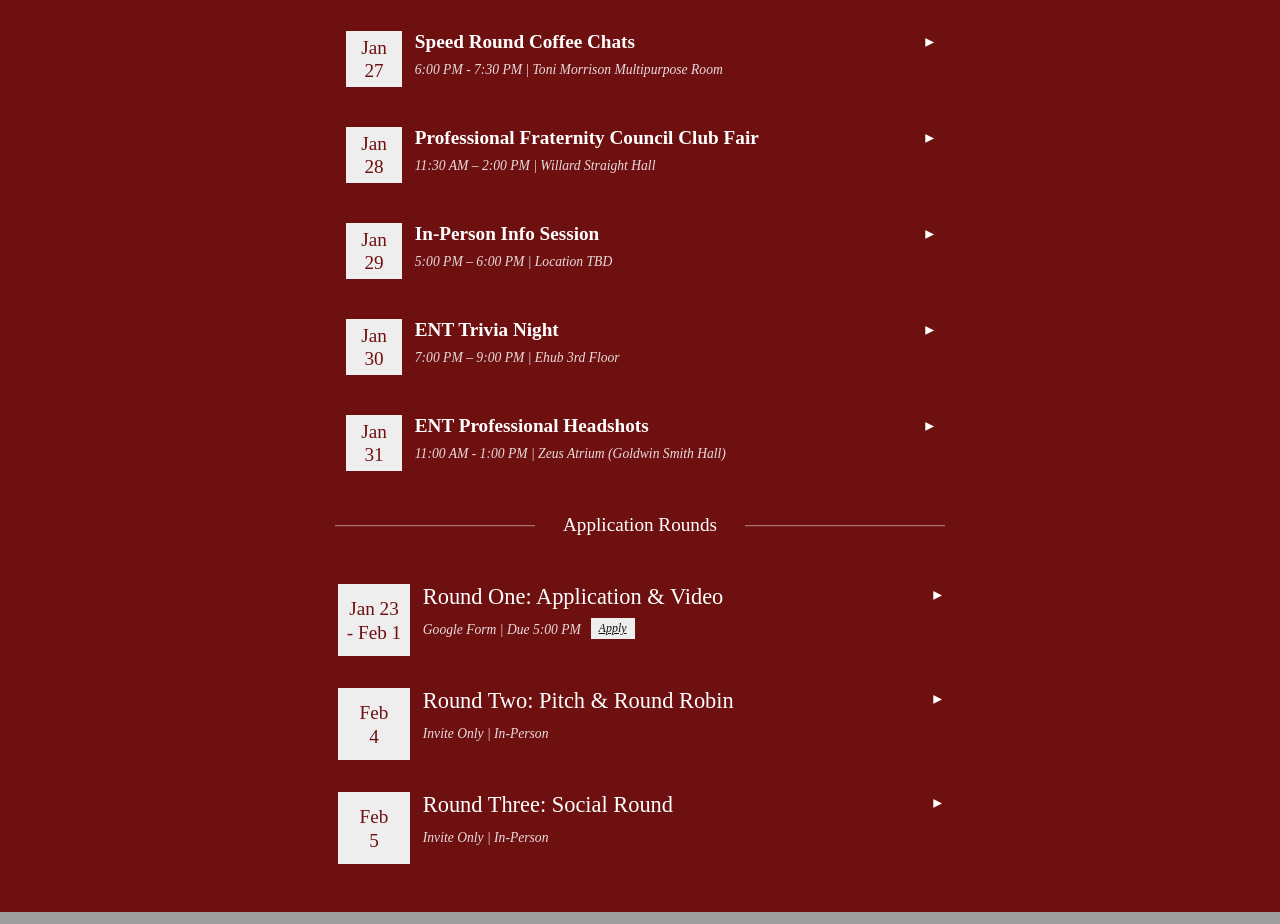
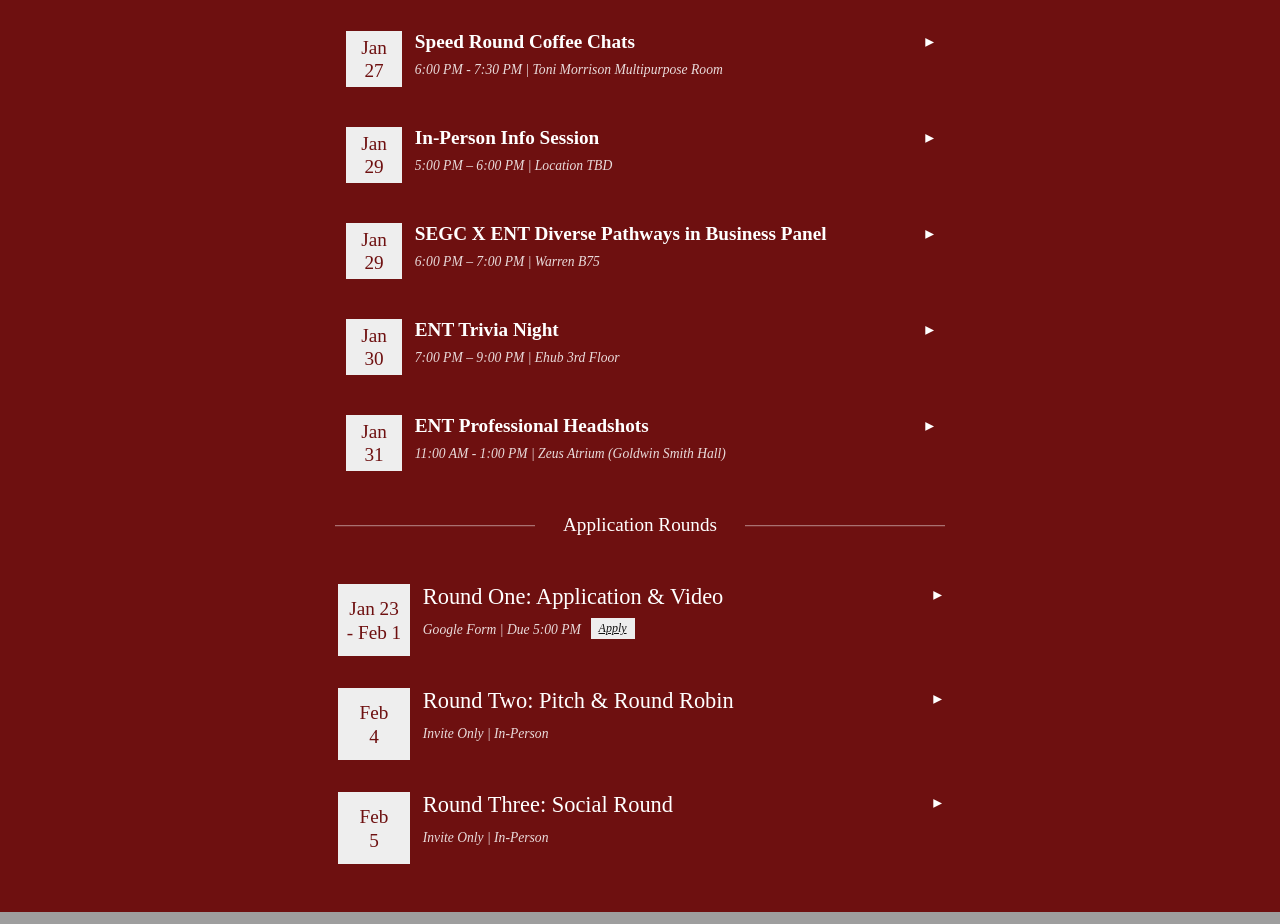
Before and after one commit to entcornell/ent-website, a React (Create React App) app: page /recruitment in a window 1280 px wide. Shown: the part 900-1824 px from the top of the page. Built offline with nearby package versions, Linux system fonts and the light colour scheme; grey boxes are pictures that could not be loaded; a web font is replaced by a local one.

Commit message:
Update Recruitment.js

```diff
--- a/src/components/Recruitment.js
+++ b/src/components/Recruitment.js
@@ -39,17 +39,17 @@ const events = [
     meta: "6:00 PM - 7:30 PM | Toni Morrison Multipurpose Room",
     body: "Join us for Speed Coffee Chats, a fast-paced and welcoming event where you’ll rotate through conversations with different ENT brothers and hear firsthand about their experiences in the fraternity. It’s a low-pressure, genuine way for you to ask questions, make connections, and see what makes ENT unique. At the same time, we’re excited to get to know you as an applicant beyond the résumé. We’ll also be selling assorted goods during the event, with all proceeds going toward charity. Come grab a coffee, support a good cause, and start meaningful conversations!"
   },
-  {
-    date: "Jan 28",
-    title: "Professional Fraternity Council Club Fair",
-    meta: "11:30 AM – 2:00 PM | Willard Straight Hall",
-    body: "Find the ENT booth at the PFC club fair and speak to our current members to learn more about what makes the organization special!"
-  },
     {
     date: "Jan 29",
     title: "In-Person Info Session",
     meta: "5:00 PM – 6:00 PM | Location TBD",
     body: "ENT information sessions are a great way to learn about the organization. You will hear about the New Member Education process, some fun brotherhood events, current projects, and club culture. Additionally, you will have the opportunity to network to current members at the conclusion of the session. This event is open to anyone!"
+  },
+  {
+    date: "Jan 29",
+    title: "SEGC X ENT Diverse Pathways in Business Panel",
+    meta: "6:00 PM – 7:00 PM | Warren B75",
+    body: "Description TBD"
   },
   {
     date: "Jan 30",
```
